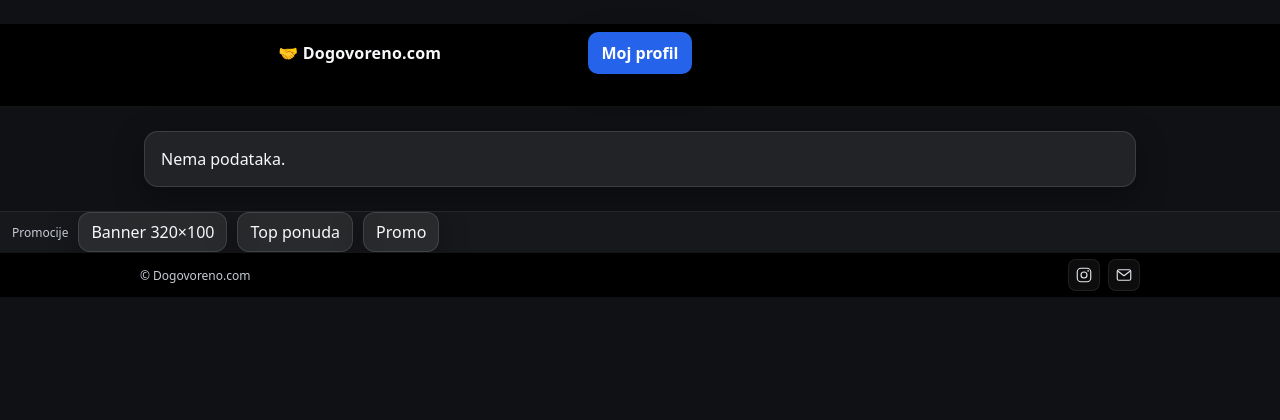
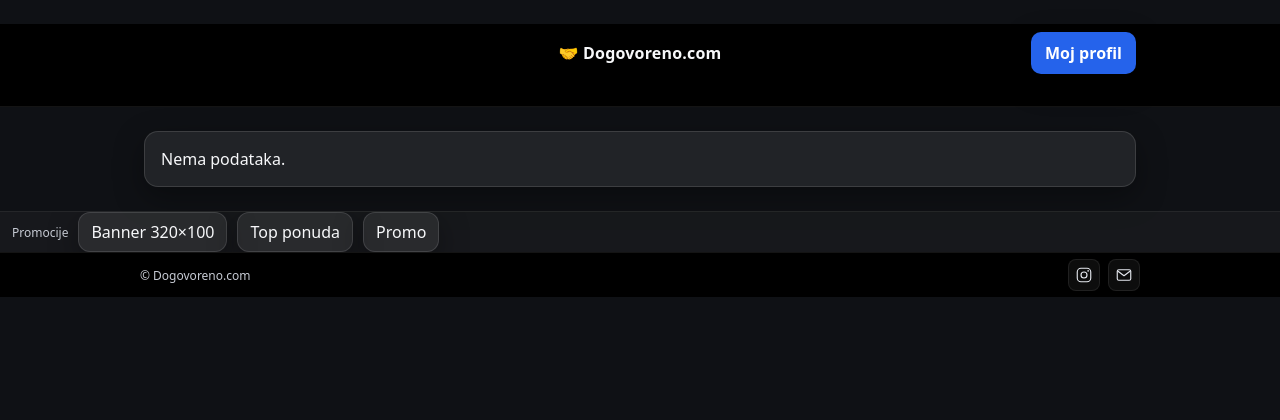
Before and after one commit to zvonebeslic/Dogovoreno, a PHP site: page /majstor.html in a window 1280 px wide. Shown: the top 420 px of the page. Run offline with PHP 8.4, Linux system fonts and the light colour scheme.

Commit message:
Update base.css

```diff
--- a/base.css
+++ b/base.css
@@ -82,7 +82,7 @@ input,textarea,select{
 }
 
 /* ========================= */
-/* HEADER                    */
+/* HEADER (Opcija B)         */
 /* ========================= */
 
 .site-header{
@@ -94,22 +94,26 @@ input,textarea,select{
 }
 
 .site-header .container{
-  display:grid;
-  grid-template-columns:1fr auto 1fr;
+  position:relative;
+  display:flex;
   align-items:center;
-  gap:12px;
-  padding:8px 16px;           /* malo “zraka” s lijeva/desna */
+  justify-content:flex-end;
+  padding:8px 16px;
   min-height:56px;
 }
 
-/* sredina naslov */
+/* NASLOV – fiksno u centru ekrana */
 .site-title{
+  position:absolute;
+  left:50%;
+  transform:translateX(-50%);
+  font-weight:800;
   text-align:center;
-  font-weight:800;
   letter-spacing:.2px;
+  pointer-events:none; /* da klikovi ne blokiraju ništa iza */
 }
 
-/* desno gumb */
+/* DESNO – “Moj profil” */
 .profile-wrap{
   display:flex;
   justify-content:flex-end;
@@ -123,10 +127,17 @@ input,textarea,select{
   font-weight:700;
   box-shadow:var(--shadow);
   text-decoration:none;
+  white-space:nowrap; /* da ne prelomi u dva reda */
   transition:filter .15s ease, transform .15s ease;
 }
 .profile-btn:hover{ filter:brightness(1.06); }
 .profile-btn:active{ transform:translateY(1px); }
+
+/* Fine-tuning za male mobitele */
+@media (max-width:420px){
+  .site-header .container{ padding:8px 10px; }
+  .profile-btn{ padding:8px 10px; font-size:14px; }
+}
 
 /* ========================= */
 /* FOOTER                    */
```
